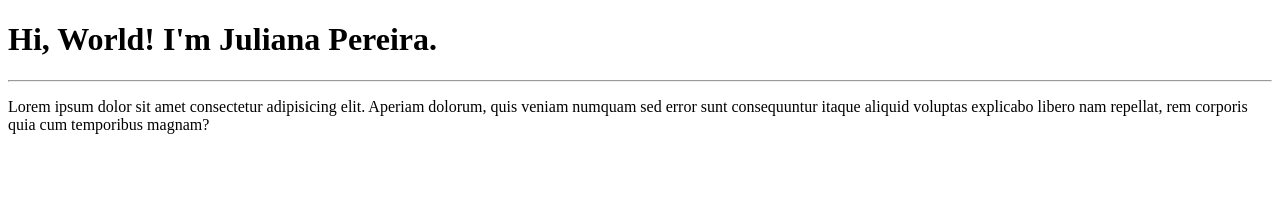
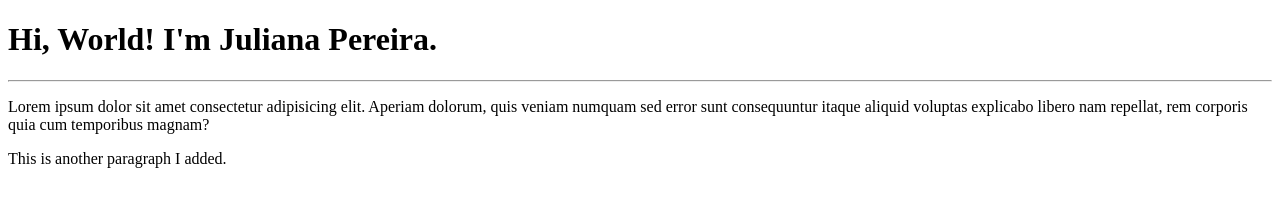
Before and after one commit to julianamacape/Hi-World, a plain HTML site: page site-example/index.html in a window 1280 px wide. Drawn offline with Linux system fonts and the light colour scheme.

Commit message:
Paragraph addition

```diff
--- a/site-example/index.html
+++ b/site-example/index.html
@@ -9,5 +9,6 @@
     <h1>Hi, World! I'm Juliana Pereira.</h1>
     <hr>
     <p>Lorem ipsum dolor sit amet consectetur adipisicing elit. Aperiam dolorum, quis veniam numquam sed error sunt consequuntur itaque aliquid voluptas explicabo libero nam repellat, rem corporis quia cum temporibus magnam?</p>
+    <p>This is another paragraph I added.</p>
 </body>
 </html>
```
